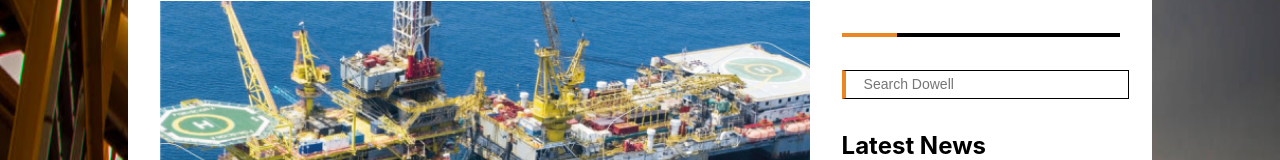
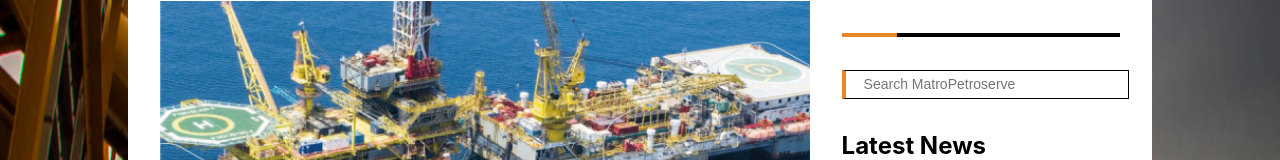
Before and after one commit to davidgalchis/Dowell-web, a React (Create React App) app: page /careers in a window 1280 px wide. Shown: the part 256-416 px from the top of the page. Built offline with nearby package versions, Linux system fonts and the light colour scheme.

Commit message:
correct spelling

```diff
--- a/src/layout/company/companyLayout.js
+++ b/src/layout/company/companyLayout.js
@@ -33,7 +33,7 @@
           </div>
           <section className="search">
             <div>
-              <input type="text" placeholder="Search Dowell" />
+              <input type="text" placeholder="Search MatroPetroserve" />
             </div>
           </section>
           <section className="news_section">
```
Also changed, not shown: 1 other file (tests, documents, lock files or other folders).
